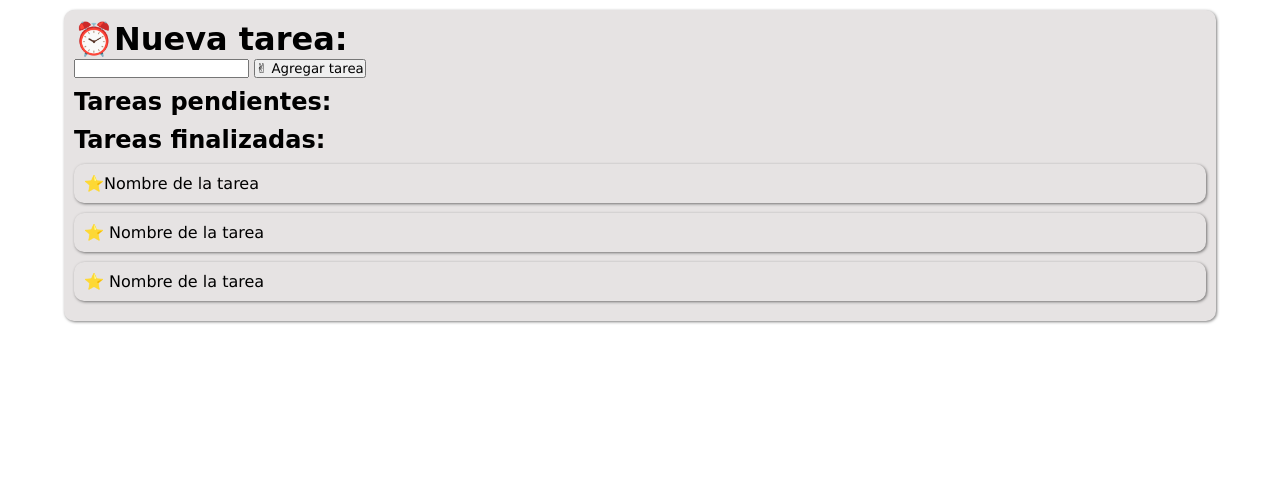
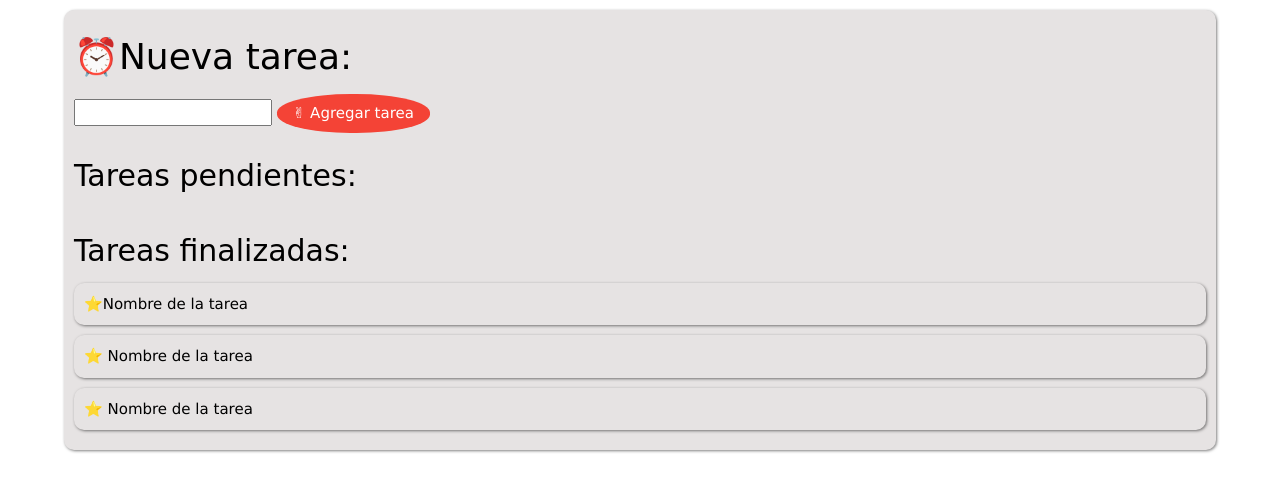
Before and after one commit to AddsDev/MiCanino-django-2293077, a Django app: page /to-do/ in a window 1280 px wide. Shown: the top 492 px of the page. Run offline with Django 3.2, Linux system fonts and the light colour scheme; some web fonts are replaced.

Commit message:
03/11/2021

```diff
--- a/static/js/to_do.js
+++ b/static/js/to_do.js
@@ -113,6 +113,7 @@ const addListeners = () => {
                     else if(element.tagName == 'P')
                         element.innerHTML = tempTarea.detalle
 
+
                 })
                 list_fin.appendChild(div)
 
@@ -122,18 +123,13 @@ const addListeners = () => {
                 list_pen.removeChild(div)
                 tareas.splice(div.getAttribute('index'), 1)
                 break;
-<<<<<<< HEAD
+         HEAD
         }
         saveLocal()
-
-
-=======
         }
->>>>>>> f807d91dc8102821e0ff77b297693b9e79097619
     }
 
 
     // agregar.onclick= ()=>{
     //     list_fin.appendChild(getCard(valor, false))
     // }
-}
--- a/to_do/templates/index.html
+++ b/to_do/templates/index.html
@@ -9,6 +9,7 @@
     <link rel="preconnect" href="https://fonts.googleapis.com">
 <link rel="preconnect" href="https://fonts.gstatic.com" crossorigin>
 <link href="https://fonts.googleapis.com/css2?family=Rampart+One&display=swap" rel="stylesheet">
+<link rel="stylesheet" href="https://www.w3schools.com/w3css/4/w3.css">
 <link rel="stylesheet" href="{% static 'css/to-do.css' %}">
 </head>
 <body>
@@ -16,11 +17,11 @@
         <div class="tarea">
             <h1 class="titulo"> &#9200;Nueva tarea:</h1>
             <input id="tarea" type="text" >
-            <input id="agregar" type="button" value="&#9996; Agregar tarea">
+            <input id="agregar" class="w3-btn w3-red" style="border-radius: 48%;" type="button" value="&#9996; Agregar tarea">
         </div>
         <div class="pendientes">
             <h2 class="titulo">Tareas pendientes: </h2>
-            <div id="pendientes" class="list">
+            <div id="pendientes" class="list"  class="w3-badge w3-margin-left w3-white">
                 {% comment %} <div class="card c-tarea card-white">
                     <p class="tarea">Nombre de la tarea</p>
                     <button class="fin">&#9989;</button>
@@ -42,7 +43,7 @@
             <h2 class="titulo">Tareas finalizadas: </h2>
             <div id="finalizadas" class="list">
                 <div class="card">
-                    <p> &#11088;Nombre de la tarea</p>
+                    <p > &#11088;Nombre de la tarea</p>
                 </div>
                 <div class="card">
                     <p>&#11088; Nombre de la tarea</p>
```
